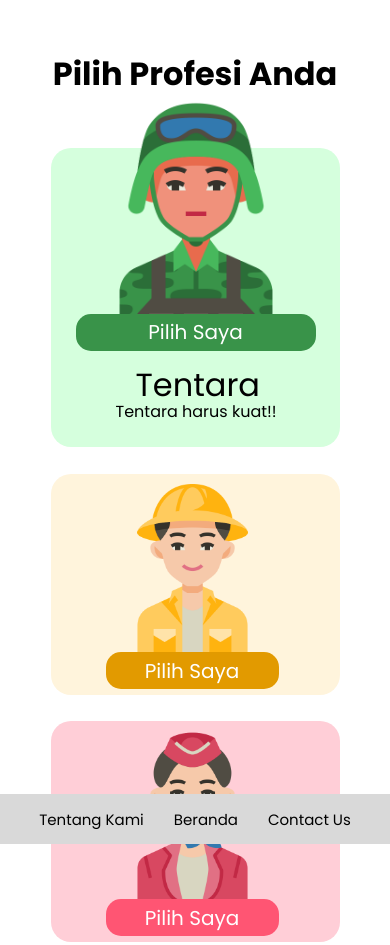
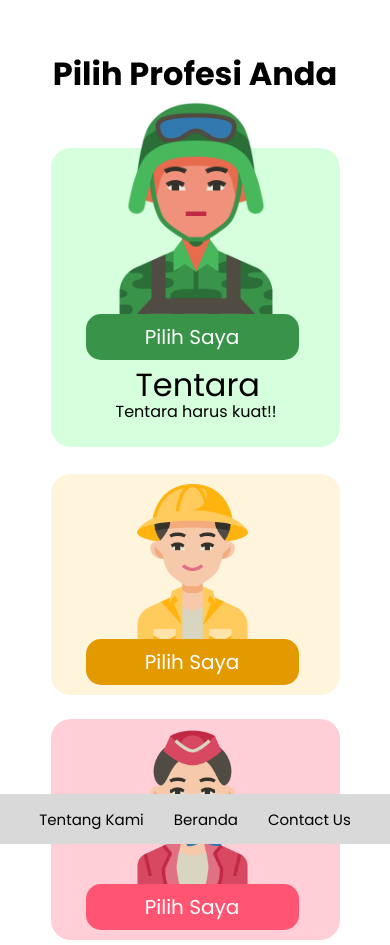
Before and after one commit to adit-wr/Tugas-PWEBPR-C-3054, a plain HTML site: page index.html in a window 390 px wide. Shown: the top 945 px of the page. Drawn offline with Linux system fonts and the light colour scheme.

Commit message:
Update style.css

```diff
--- a/style.css
+++ b/style.css
@@ -330,13 +330,14 @@
         top: auto;
         bottom: 0;
         width: 100%;
+        height: 50px;
     }
     .container{
-        padding: 50px 0px 450px 0px;
+        padding: 50px 0px 500px 0px;
     }
     .header{
+        font-size: 32px;
         padding-top: 50px;
-        font-size: 32px;
     }
     .a{
         flex-direction: column;
@@ -345,6 +346,9 @@
     }
     .aa, .bawah, .bawah2{
         flex-direction: column;
+    }
+    .aaa{
+        gap: 34px;
     }
     .bawah, .bawah2{
         align-items: center;
@@ -362,7 +366,8 @@
     }
     .atas2{
         width: 289px;
-        height: auto;
+        gap: 34px;
+        margin-top: 34px;
     }
     .box1{
         display: flex;
@@ -372,6 +377,7 @@
 
     }
     .box2, .box3, .box5, .box8, .box9{
+
         width: 289px;
         height: 221px;
         border-radius: 20px;
@@ -384,6 +390,23 @@
         height: 314px;
         margin-top: 60px;
         font-size: 12px;
+    }
+    .pimg2, .pimg3{
+        width: 213px;
+        height: 46px;
+        margin-left: 35px;
+        margin-top: -90px;
+    }
+
+    .img2, .img3{
+        display: flex;
+        margin-left: 55px;
+    }
+    .pimg1{
+        width: 213px;
+        height: 46px;
+        margin-top: -110px;
+        margin-left: 35px;
     }
     .img1{
         margin-left: 25px;
@@ -398,14 +421,7 @@
         margin-top: -10px;
         margin-left: 65px;
     }
-    .pimg1{
-        margin-top: -110px;
-        margin-left: 25px;
-    }
 
-    .img2, .img3, .pimg2, .pimg3{
-        margin-left: 55px;
-    }
     .img4{
         width: 230px;
         height: 230px;
@@ -452,6 +468,7 @@
     }
     .bawah{
         background: none;
+        margin-top: 54px;
     }
     .box8{
         flex-direction: column;
@@ -464,7 +481,7 @@
     }
     .box9{
         flex-direction: column;
-        margin-top: 10px;
+        margin-top: 30px;
         background-color: #8FC5ED;
     }
     .pimg8{
```
